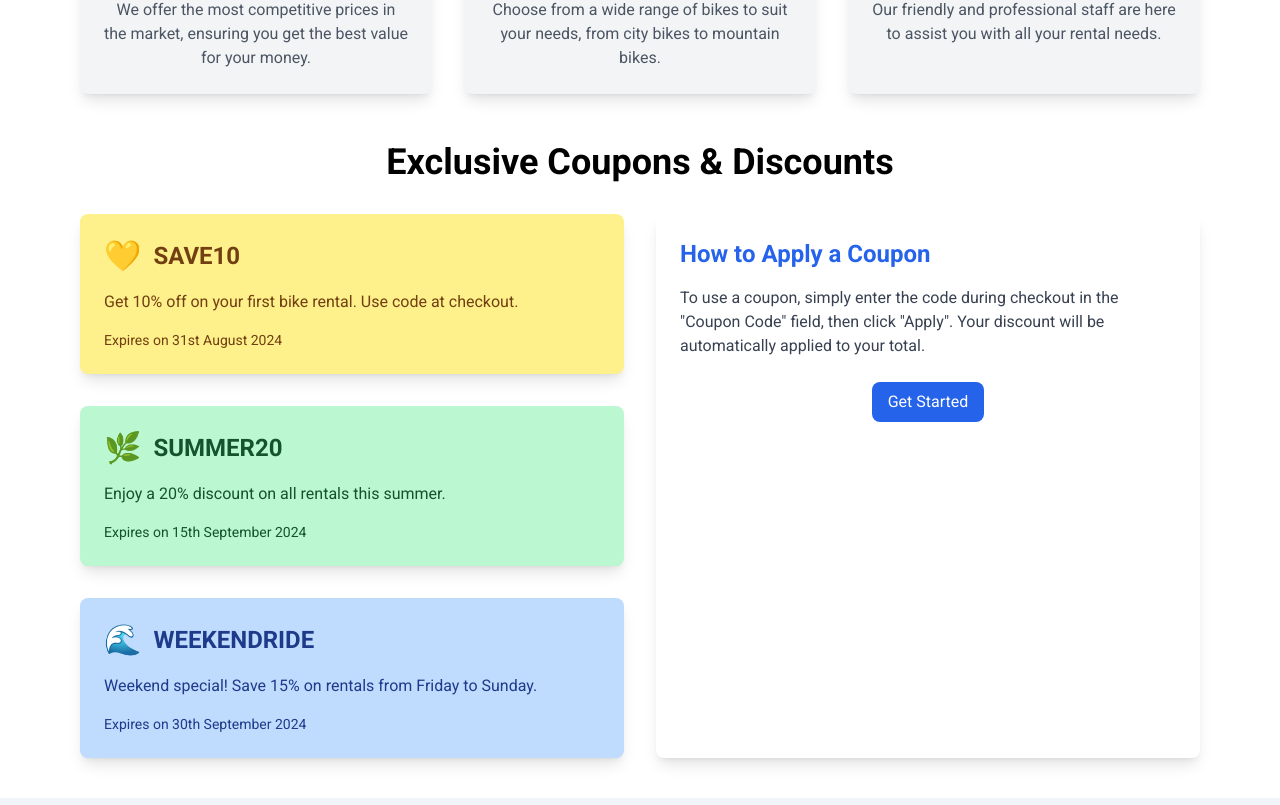
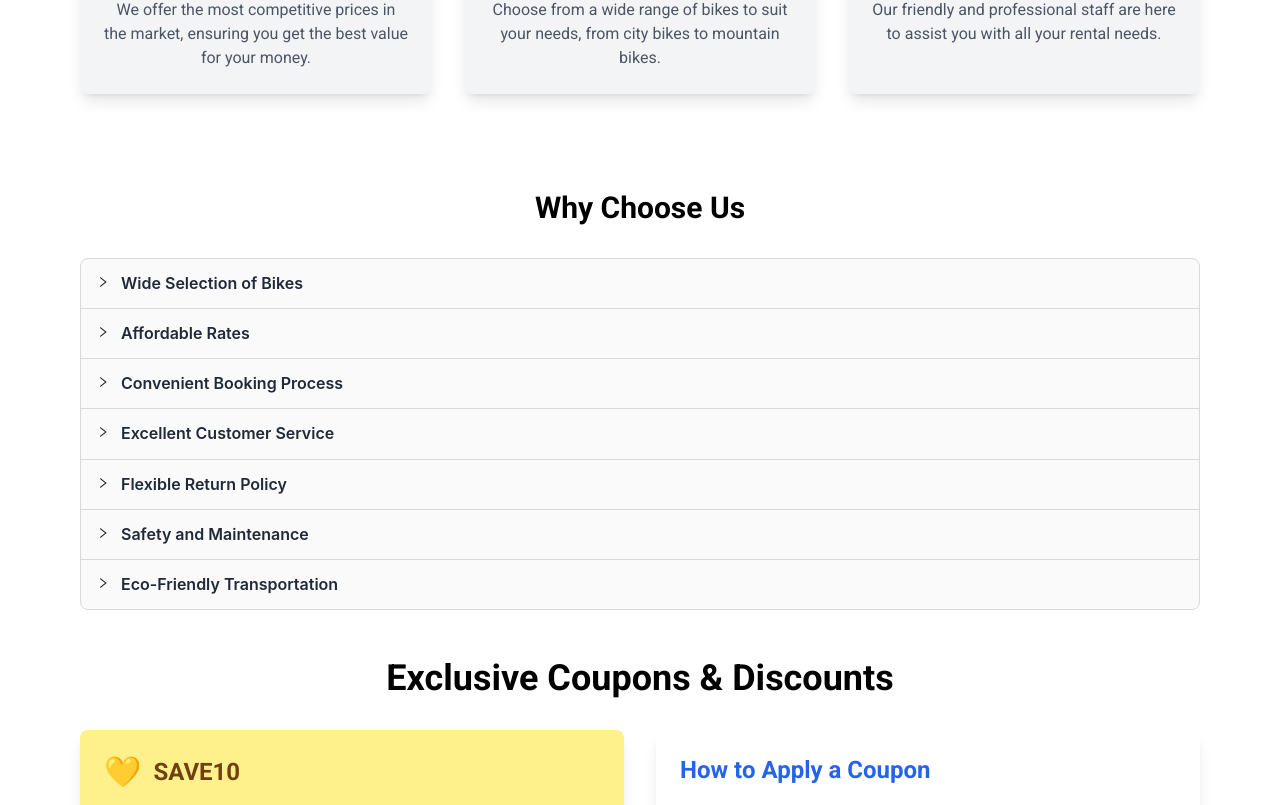
Before and after one commit to reshad21/nineam-frontend, a React (Vite) app: page / in a window 1280 px wide. Shown: the part 1030-1835 px from the top of the page. Built offline with nearby package versions, Linux system fonts and the light colour scheme.

Commit message:
add accordian to the homepage

```diff
--- a/src/components/Home/Hero.tsx
+++ b/src/components/Home/Hero.tsx
@@ -8,7 +8,7 @@ const Hero = () => {
         <div>
           <h6 className="my-2 font-semibold text-lg">Plan your trip now</h6>
           <h1 className="text-5xl font-semibold mb-6">
-            Save <span className="text-primary">big</span> with our <br /> car
+            Save <span className="text-primary">big</span> with our <br /> bike
             rental
           </h1>
           <p className="text-slate-400 mb-2">
--- /dev/null
+++ b/src/components/Ui/Accordion.tsx
@@ -0,0 +1,134 @@
+import { Collapse, CollapseProps } from "antd";
+
+const items: CollapseProps["items"] = [
+  {
+    key: "1",
+    label: (
+      <span className="text-gray-800 font-semibold text-[16px]">
+        Wide Selection of Bikes
+      </span>
+    ),
+    children: (
+      <p className="text-gray-600 text-[16px]">
+        We offer a wide range of bikes suitable for different needs and
+        preferences. Whether you're looking for a high-performance sports bike
+        or a comfortable city cruiser, we have options for every type of rider.
+        All our bikes are well-maintained and regularly serviced to ensure a
+        smooth and safe ride.
+      </p>
+    ),
+  },
+  {
+    key: "2",
+    label: (
+      <span className="text-gray-800 font-semibold text-[16px]">
+        Affordable Rates
+      </span>
+    ),
+    children: (
+      <p className="text-gray-600 text-[16px]">
+        Our rental prices are highly competitive, offering affordable hourly and
+        daily rates. We believe that everyone should have the opportunity to
+        enjoy riding a bike without breaking the bank. With flexible rental
+        packages, you can choose the one that best fits your schedule and
+        budget.
+      </p>
+    ),
+  },
+  {
+    key: "3",
+    label: (
+      <span className="text-gray-800 font-semibold text-[16px]">
+        Convenient Booking Process
+      </span>
+    ),
+    children: (
+      <p className="text-gray-600 text-[16px]">
+        Booking a bike with us is simple and hassle-free. You can easily reserve
+        a bike online through our user-friendly platform. Select the bike,
+        choose the rental period, and confirm your booking in just a few clicks.
+        We also offer instant confirmations, so you know your bike is ready when
+        you are.
+      </p>
+    ),
+  },
+  {
+    key: "4",
+    label: (
+      <span className="text-gray-800 font-semibold text-[16px]">
+        Excellent Customer Service
+      </span>
+    ),
+    children: (
+      <p className="text-gray-600 text-[16px]">
+        Our dedicated support team is here to assist you every step of the way.
+        From helping you choose the right bike to providing roadside assistance,
+        we prioritize your satisfaction. We’re always available to answer any
+        questions or concerns, ensuring a pleasant and enjoyable rental
+        experience.
+      </p>
+    ),
+  },
+  {
+    key: "5",
+    label: (
+      <span className="text-gray-800 font-semibold text-[16px]">
+        Flexible Return Policy
+      </span>
+    ),
+    children: (
+      <p className="text-gray-600 text-[16px]">
+        We understand that plans can change, which is why we offer a flexible
+        return policy. Whether you need to extend your rental period or return
+        the bike earlier than planned, we provide convenient options to adjust
+        your booking without hassle. Your convenience is our priority.
+      </p>
+    ),
+  },
+  {
+    key: "6",
+    label: (
+      <span className="text-gray-800 font-semibold text-[16px]">
+        Safety and Maintenance
+      </span>
+    ),
+    children: (
+      <p className="text-gray-600 text-[16px]">
+        We take safety seriously. Each of our bikes undergoes thorough
+        maintenance checks before being rented out. Our fleet is regularly
+        inspected and serviced to meet safety standards, ensuring a reliable and
+        secure ride for our customers. Your safety is our top concern.
+      </p>
+    ),
+  },
+  {
+    key: "7",
+    label: (
+      <span className="text-gray-800 font-semibold text-[16px]">
+        Eco-Friendly Transportation
+      </span>
+    ),
+    children: (
+      <p className="text-gray-600 text-[16px]">
+        Renting a bike is not only convenient but also environmentally friendly.
+        By choosing to rent from us, you're helping reduce your carbon
+        footprint. Biking is a sustainable mode of transport that promotes clean
+        air and a healthier environment, and we're proud to support green
+        initiatives.
+      </p>
+    ),
+  },
+];
+
+const Accordion = () => {
+  return (
+    <div className="py-12 bg-white">
+      <h2 className="text-3xl font-bold mb-8 text-center">Why Choose Us</h2>
+      <div className="max-w-6xl mx-auto px-4">
+        <Collapse accordion items={items} />
+      </div>
+    </div>
+  );
+};
+
+export default Accordion;
--- a/src/components/Ui/antdesign/AntSelect.tsx
+++ b/src/components/Ui/antdesign/AntSelect.tsx
@@ -53,7 +53,11 @@ const AntSelect = ({
     <Space wrap>
       <Select
         value={selectedBrand}
-        style={{ width: 120 }}
+        style={{
+          width: 120,
+          border: "1px solid #e4e4e4",
+          color: "#333",
+        }}
         onChange={handleBrandChange}
         options={uniqueBrands.map((brand) => ({
           value: brand,
--- a/src/pages/Homepage.tsx
+++ b/src/pages/Homepage.tsx
@@ -2,6 +2,7 @@ import CouponsDiscounts from "../components/Home/CouponsDiscounts";
 import Hero from "../components/Home/Hero";
 import Testimonials from "../components/Home/Testimonials ";
 import WhyChooseUs from "../components/Home/WhyChooseUs ";
+import Accordion from "../components/Ui/Accordion";
 
 const Homepage = () => {
   return (
@@ -9,6 +10,7 @@ const Homepage = () => {
       <Hero />
       <Testimonials />
       <WhyChooseUs />
+      <Accordion />
       <CouponsDiscounts />
     </>
   );
--- a/src/pages/Productpage.tsx
+++ b/src/pages/Productpage.tsx
@@ -62,7 +62,7 @@ const Productpage = () => {
           placeholder="Search by name..."
           value={searchTerm}
           onChange={handleSearchChange}
-          className="px-2 py-1 border border-gray-300 rounded"
+          className="px-2 py-1 border-2 border-slate-400 rounded"
         />
         {/* Pass both brand, name, and cc handlers */}
         <AntSelect handleFilterChange={handleFilterChange} />
```
